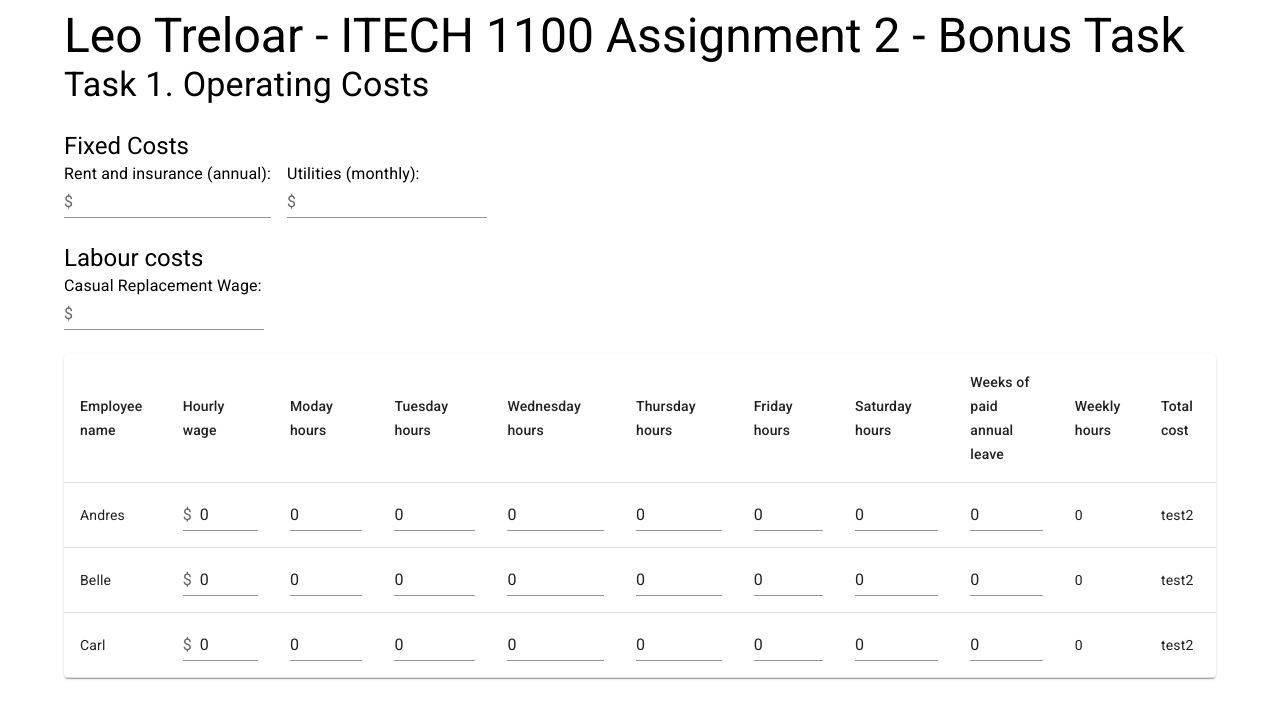
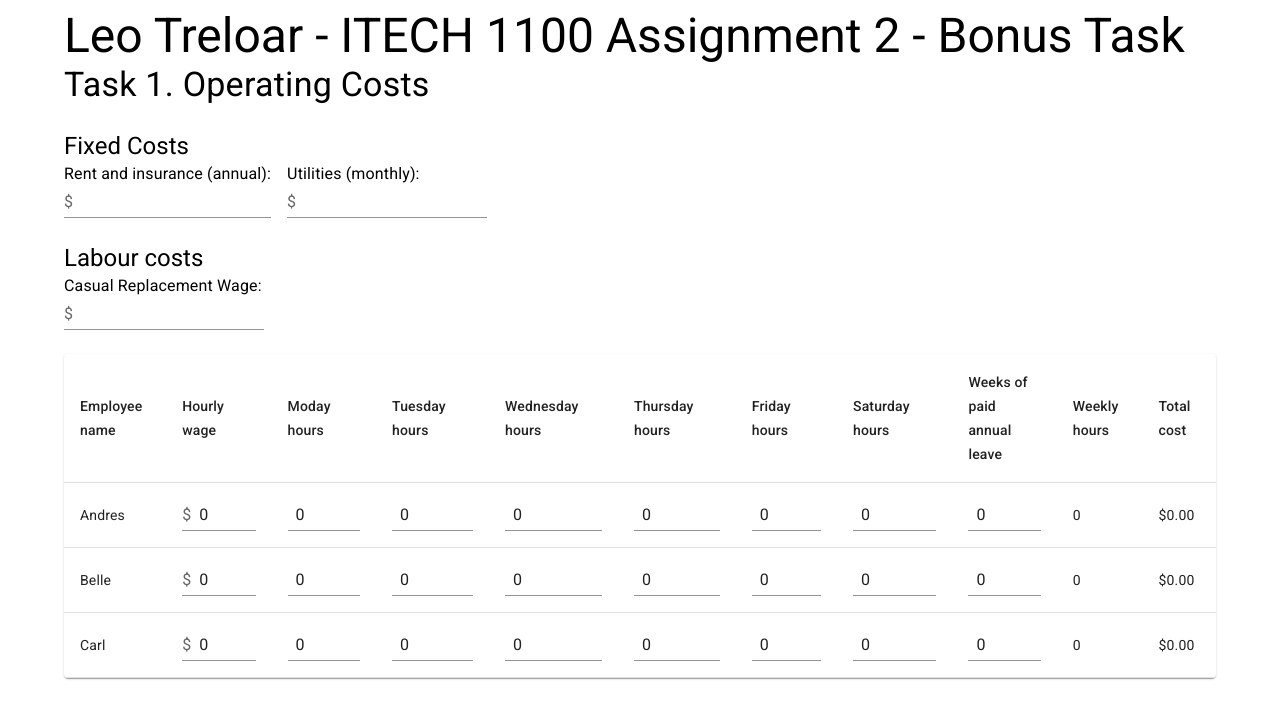
Before and after one commit to ltrel/itech1100task5, a React (Vite) app: page / in a window 1280 px wide. Shown: the top 718 px of the page. Built offline with nearby package versions, Linux system fonts and the light colour scheme.

Commit message:
Complete EmployeeTable functionality

```diff
--- a/src/EmployeeRow.jsx
+++ b/src/EmployeeRow.jsx
@@ -1,52 +1,41 @@
-import { TableRow, TableCell, TextField, InputAdornment } from "@mui/material"
+import { TableRow, TableCell } from "@mui/material"
 import { useState } from "react"
+import NumberInput from "./NumberInput"
+import { defaultFormatter, currencyFormatter } from "./util"
 
-function EmployeeRow({name}) {
-  const [hourFields, setHourFields] = useState([0,0,0,0,0,0,0])
-  const [wage, setWage] = useState(0)
+function EmployeeRow({name, casualWage, weeksPerYear}) {
+  const [wageString, setWageString] = useState(0)
+  const [hourFieldStrings, setHourFieldStrings] = useState([0,0,0,0,0,0])
+  const [weeksLeaveString, setWeeksLeaveString] = useState(0)
 
-  function handleHoursChange(event, index) {
-    if (isNaN(event.target.value) && event.target.value !== '.') {
-      return
+  const wageNum = wageString === '' ? 0 : parseFloat(wageString)
+  const weeksLeaveNum = weeksLeaveString === '' ? 0 : parseFloat(weeksLeaveString)
+  const weeklyHours = hourFieldStrings.reduce((acc, x) => {
+    if (x === '') {
+      return acc
     }
-    const newArray = [...hourFields]
-    newArray[index] = event.target.value
-    setHourFields(newArray)
-  }
-
-  function handleWageChange(event) {
-    if (isNaN(event.target.value) && event.target.value !== '.') {
-      return
-    }
-    setWage(event.target.value)
-  }
-
-  const totalHours = hourFields.reduce((acc, x) => acc + parseFloat(x), 0)
+    return acc + parseFloat(x)
+  }, 0)
+  const totalCost = wageNum * weeklyHours * weeksPerYear + casualWage * weeklyHours * weeksLeaveNum
 
   return (
     <TableRow>
       <TableCell>{name}</TableCell>
       <TableCell>
-        <TextField
-          variant='standard'
-          value={wage} onChange={handleWageChange}
-          InputProps={{startAdornment: <InputAdornment position="start">$</InputAdornment>}}
-        />
+        <NumberInput value={wageString} onValueChange={setWageString} prefix="$"/>
       </TableCell>
-      {hourFields.map((x, i) => {
+      {hourFieldStrings.map((x, i) => {
         return (
           <TableCell key={i}>
-            <TextField
-              variant='standard'
-              value={x}
-              onChange={(e) => handleHoursChange(e, i)}
-              InputProps={{onBlur: () => setHourFields(hourFields.with(i, 0))}}
-            />
+            <NumberInput value={x} onValueChange={(newVal) => setHourFieldStrings(hourFieldStrings.with(i, newVal))}/>
           </TableCell>
         )
       })}
-      <TableCell>{totalHours.toString()}</TableCell>
-      <TableCell>test2</TableCell>
+      <TableCell>
+        <NumberInput value={weeksLeaveString} onValueChange={setWeeksLeaveString}/>
+      </TableCell>
+      <TableCell>{defaultFormatter.format(weeklyHours)}</TableCell>
+      <TableCell>{currencyFormatter.format(totalCost)}</TableCell>
     </TableRow>
   )
 }
--- a/src/EmployeeTable.jsx
+++ b/src/EmployeeTable.jsx
@@ -1,7 +1,8 @@
 import { TableBody, TableContainer, TableHead, TableRow, TableCell, Table, Paper } from "@mui/material"
 import EmployeeRow from "./EmployeeRow"
 
-function EmployeeTable() {
+function EmployeeTable({casualWage, weeksPerYear}) {
+  const employeeNames = ['Andres', 'Belle', 'Carl']
   return (
     <TableContainer component={Paper}>
       <Table>
@@ -21,9 +22,9 @@ function EmployeeTable() {
           </TableRow>
         </TableHead>
         <TableBody>
-          <EmployeeRow name={'Andres'}/>
-          <EmployeeRow name={'Belle'}/>
-          <EmployeeRow name={'Carl'}/>
+          {employeeNames.map((name =>
+            <EmployeeRow key={name} name={name} casualWage={casualWage} weeksPerYear={weeksPerYear}/>
+          ))}
         </TableBody>
       </Table>
     </TableContainer>
--- /dev/null
+++ b/src/NumberInput.jsx
@@ -0,0 +1,30 @@
+import { TextField, InputAdornment } from "@mui/material"
+function NumberInput({value, onValueChange, prefix}) {
+  function handleChange(event) {
+    const newVal = event.target.value
+    if (!isNaN(newVal) || newVal == '.') {
+      onValueChange(newVal)
+    }
+  }
+
+  function reformat() {
+    if (!isNaN(value) && value !== '') {
+      onValueChange(parseFloat(value).toString())
+    }
+    else {
+      onValueChange('0')
+    }
+  }
+
+  return <TextField
+    variant='standard'
+    value={value}
+    onChange={(e) => handleChange(e)}
+    InputProps={{
+      onBlur: reformat,
+      startAdornment: <InputAdornment position="start">{prefix}</InputAdornment>
+    }}
+  />
+}
+
+export default NumberInput
--- a/src/OperatingCosts.jsx
+++ b/src/OperatingCosts.jsx
@@ -26,7 +26,7 @@ function OperatingCosts() {
           <TextField variant="standard" InputProps={{startAdornment: <InputAdornment position="start">$</InputAdornment>}}/>
         </Box>
       </Stack>
-      <EmployeeTable/>
+      <EmployeeTable casualWage={37} weeksPerYear={52}/>
     </Stack>
   )
 }
--- /dev/null
+++ b/src/util.js
@@ -0,0 +1,9 @@
+export const defaultFormatter = new Intl.NumberFormat('en-US', {
+  maximumFractionDigits: 2
+})
+
+export const currencyFormatter = new Intl.NumberFormat('en-US', {
+  style: 'currency',
+  // Has to be USD to not show currency name
+  currency: 'USD'
+})
```
